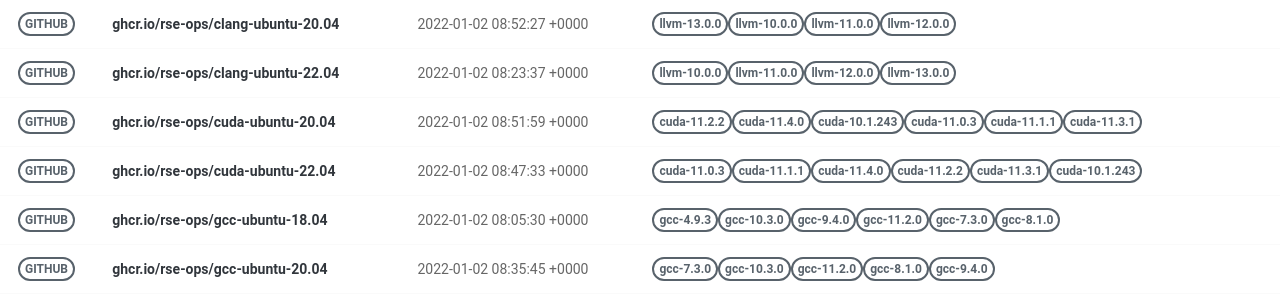
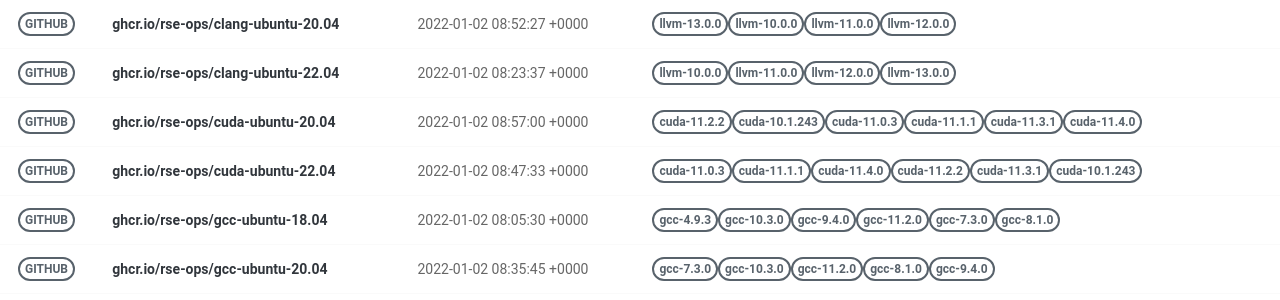
Before and after one commit to rse-ops/docker-images, a Jekyll site: the page built from pages/index.md, in a window 1280 px wide. Shown: the part 179-479 px from the top of the page. Built offline with Jekyll 4.4.1, drawn with Linux system fonts in a browser that asks for light colours; nearby versions of some CDN libraries.

Commit message:
Automated push to update library 2022-01-02

```diff
--- a/_library/ghcr.io-rse-ops-cuda-ubuntu-20.04.md
+++ b/_library/ghcr.io-rse-ops-cuda-ubuntu-20.04.md
@@ -1,7 +1,7 @@
 ---
 layout: container
 name: ghcr.io/rse-ops/cuda-ubuntu-20.04
-updated_at: 2022-01-02 08:51:59.854855
+updated_at: 2022-01-02 08:57:00.073539
 
 
 container_url: https://github.com/orgs/rse-ops/packages/container/package/cuda-ubuntu-20.04
```
Also changed, not shown: other parts of _library/ghcr.io-rse-ops-cuda-ubuntu-20.04.md (+3 -3 lines).
